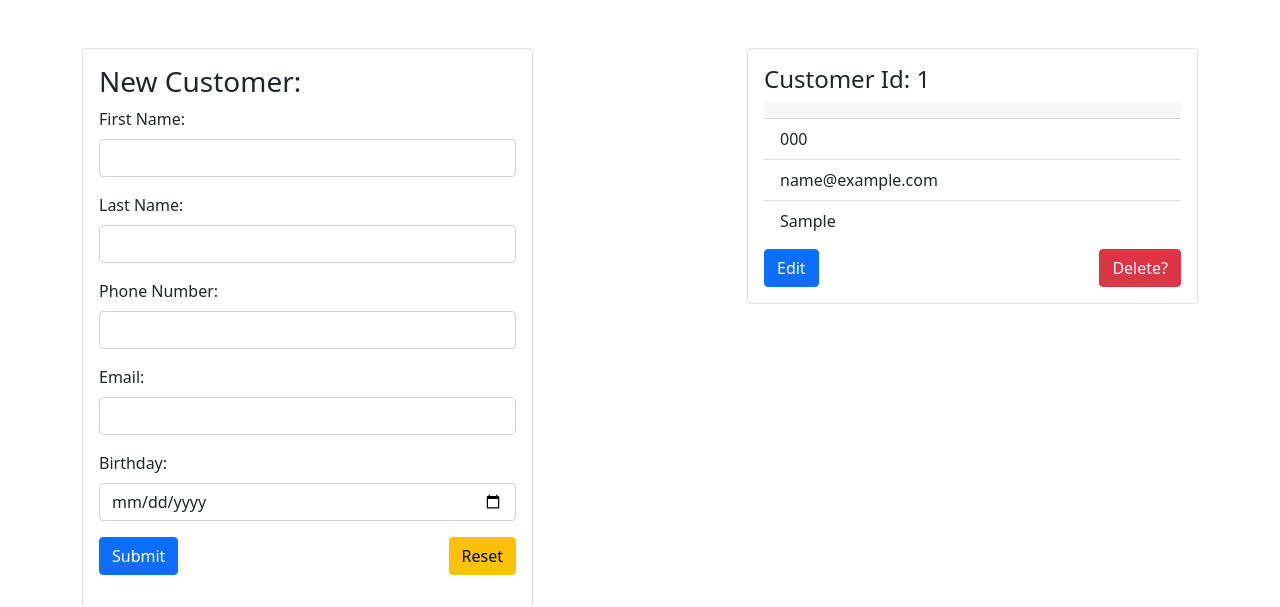
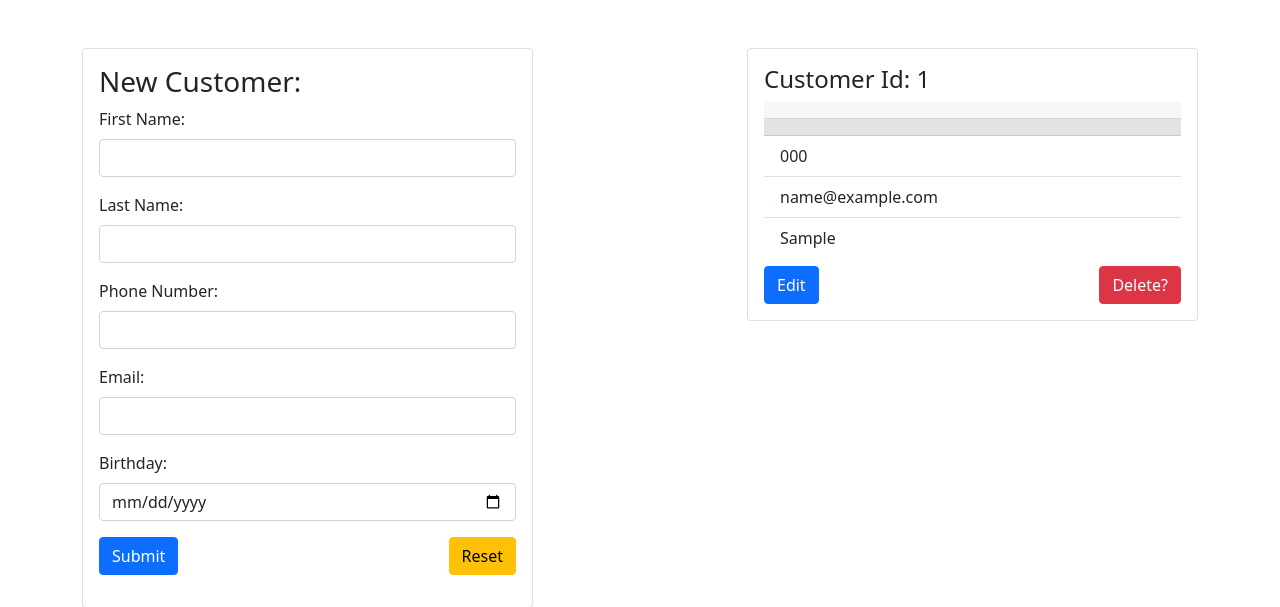
Before and after one commit to Valehead/Learn-PHP-SQL, a PHP site: page /index.php in a window 1280 px wide. Shown: the top 607 px of the page. Run offline with PHP 8.4, Linux system fonts and the light colour scheme; tables that the repository leaves empty or names only in its code hold one stand-in row (values such as "Sample post"); data that the repository does not hold is empty; some libraries are stand-ins or nearby versions.

```diff
--- a/connect.php
+++ b/connect.php
@@ -25,8 +25,9 @@ function display_customers(){
             echo "<div class='card mb-3' id='customer'>
                     <div class='card-body'>
                     <h4 class='card-title'>Customer Id: {$row['id']}</h4>
-                    <div class='card-header' id='first-name'>{$row['first-name']} {$row['last-name']}</div>
+                    <div class='card-header' id='full-name'>{$row['first-name']} {$row['last-name']}</div>
                     <ul class='list-group list-group-flush'>
+                        <li class='list-group-item list-group-item-secondary' id='custName'>{$row['first-name']} {$row['last-name']}</li>
                         <li class='list-group-item' id='phoneNum'>{$row['phone']}</li>
                         <li class='list-group-item' id='email'>{$row['email']}</li>
                         <li class='list-group-item' id='birthday'>{$row['birthday']}</li>
```
Also changed, not shown: index.php (+3 -4 lines).
